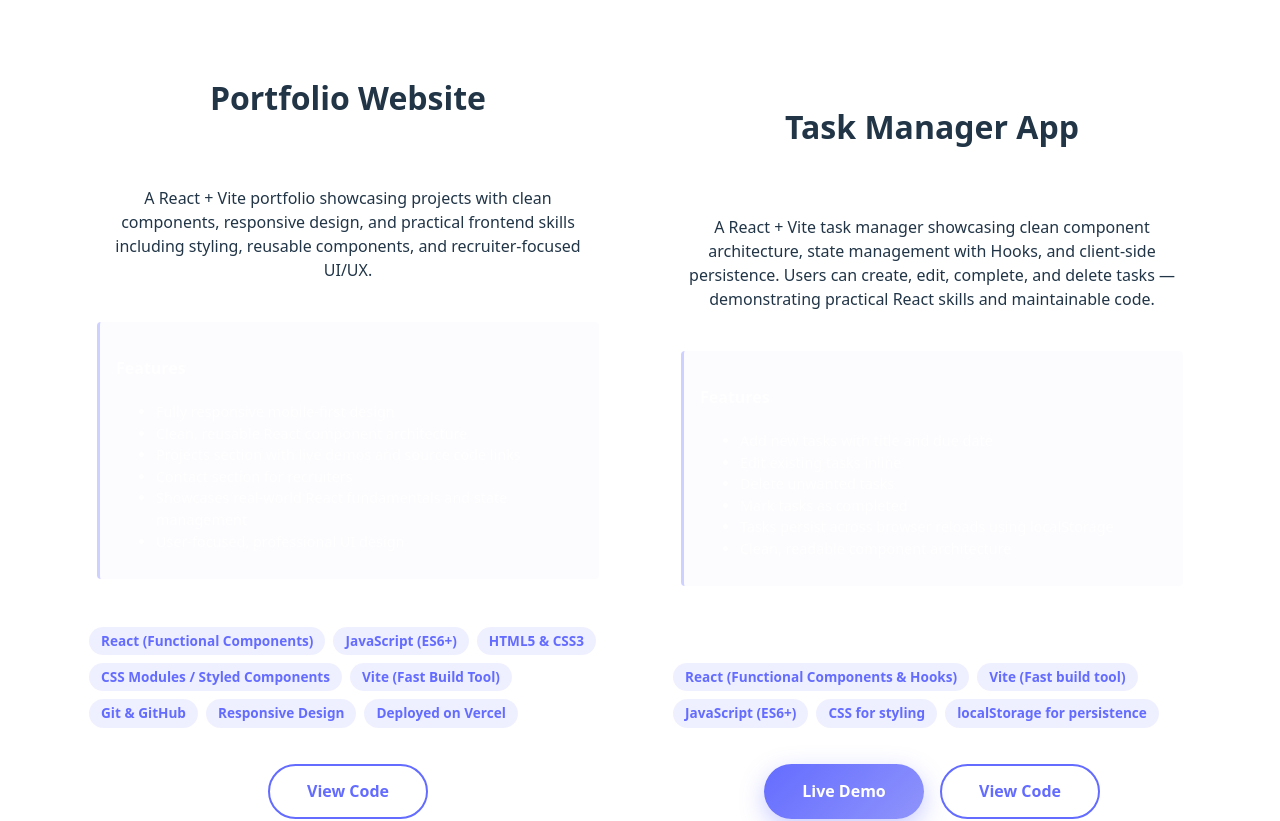
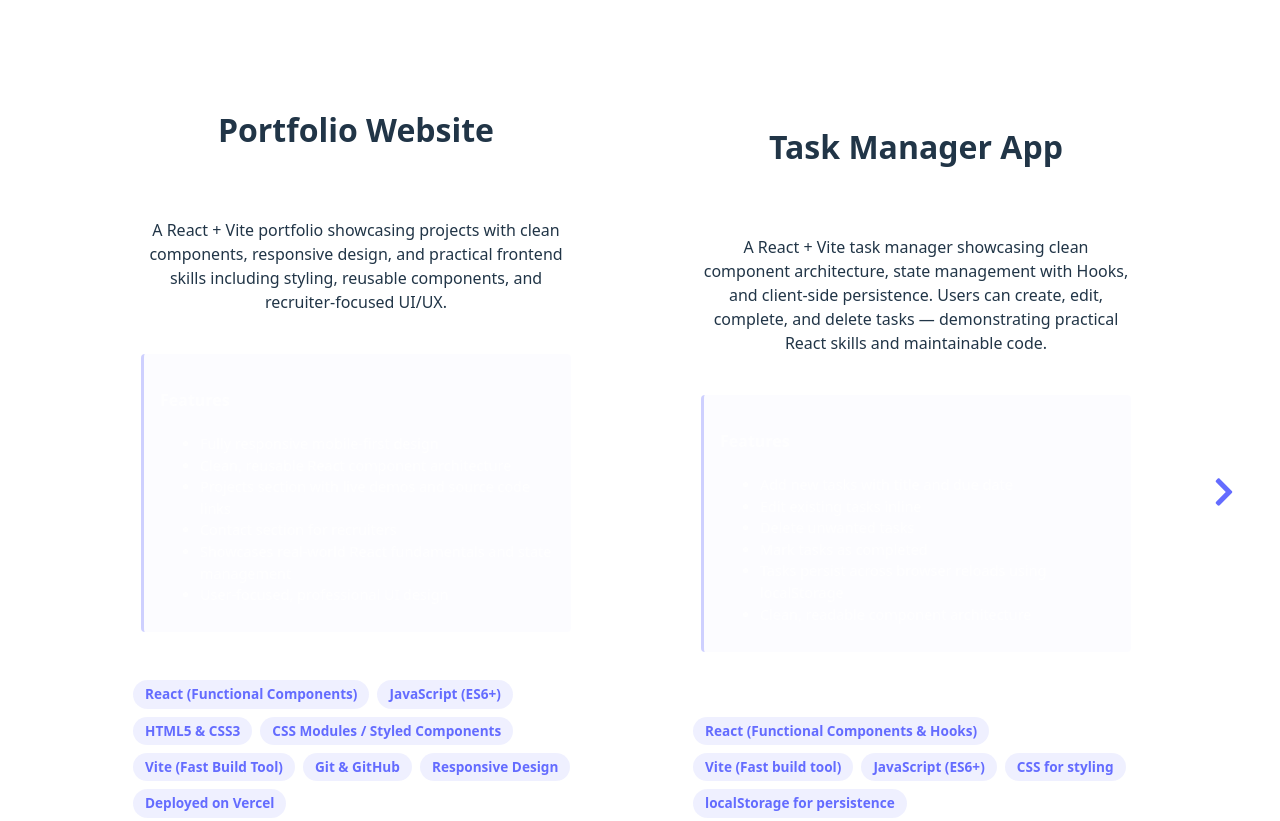
Before and after one commit to b-poole/portfolio, a React (Vite) app: page / in a window 1280 px wide. Shown: the part 1260-2081 px from the top of the page. Built offline with nearby package versions, Linux system fonts and the light colour scheme.

Commit message:
Added Project carousel and polish

```diff
--- a/src/App.css
+++ b/src/App.css
@@ -8,58 +8,7 @@
 .container {
   max-width: 1280px;
   margin: 0 auto;
-  /* Debugging Outline */
-  /*outline: 1px dashed rgba(255, 0, 0, 0.3);*/
 }
-
-
-
-
-
-
-
-/* Center Lines for Layout Debugging */
-
-/*
-
-section {
-  position: relative;
-}
-
-section::after {
-  content: '';
-  position: absolute;
-  top: 50%;
-  left: 0;
-  width: 100%;
-  height: 2px;
-  background-color: rgba(0, 128, 0, 0.3);
-  transform: translateY(-50%);
-  pointer-events: none;
-}
-
-.center-line {
-  position: absolute;
-  top: 0;
-  bottom: 0;
-  left: 50%;
-  transform: translateX(-50%);
-  width: 2px;
-  background-color: rgba(255, 0, 0, 0.5);
-  z-index: 9999;
-  pointer-events: none;
-}
-
-*/
-
-/* Tech Stack Section */
-
-
-/* Intro Links */
-
-
-/* CTA Buttons */
-
 
 /* Scroll Indicator */
 .scroll-indicator {
@@ -72,10 +21,10 @@ section::after {
 
 .scroll-indicator svg {
   font-size: 2rem;
-  animation: bounce 2s infinite;
+  animation: bounceDown 2s infinite;
 }
 
-@keyframes bounce {
+@keyframes bounceDown {
   0%, 20%, 50%, 80%, 100% {
     transform: translateY(0);
   }
@@ -92,8 +41,3 @@ section::after {
     animation: none;
   }
 }
-
-/* Contact Me Section */
-
-
-/* Footer */
--- a/src/App.jsx
+++ b/src/App.jsx
@@ -1,7 +1,5 @@
 import './App.css'
-import {
-  FaChevronDown
-} from 'react-icons/fa';
+import { FaChevronDown } from 'react-icons/fa';
 import Projects from './components/Projects';
 import Introduction from './components/Introduction';
 import CtaLinks from './components/CtaLinks';
@@ -13,11 +11,11 @@ import Footer from './components/Footer';
 function App() {
   return (
     <>
-      <div className="center-line" aria-hidden="true"></div>
       <header className='introduction'>
         <Introduction />
       </header>
 
+      <main>
         <section className='go-to-links'>
           <CtaLinks />
         </section>
@@ -45,6 +43,8 @@ function App() {
         <section id="contact-me" className='contact-me'>
           <ContactMe />
         </section>
+      </main>
+
 
       <footer className='footer'>
         <Footer />
--- a/src/components/Projects.css
+++ b/src/components/Projects.css
@@ -1,10 +1,8 @@
 .projects {
-    padding: 1rem 2rem;
+    padding: 1rem;
     display: flex;
     flex-wrap: wrap;
     justify-content: center;
-    gap: 3rem;
-    padding: 1rem;
 }
 
 .projects h2 {
@@ -19,26 +17,164 @@
   margin-bottom: 2rem;
 }
 
+.projects-wrapper {
+    max-width: 1200px;
+    width: 100%;
+    margin: 0 auto;
+    position: relative;
+    display: flex;
+    align-items: center;
+    gap: 0.75rem;
+}
+
 .projects-grid {
   display: grid;
-  grid-template-columns: repeat(auto-fit, minmax(300px, 1fr));
-  gap: 2rem;
+  grid-auto-flow: column;
+  grid-auto-columns: 88%;
+  gap: 1rem;
+
+  scrollbar-width: none;
+  overflow-x: auto;
+  scroll-behavior: smooth;
+  scroll-snap-type: x mandatory;
+}
+
+@media (min-width: 768px) {
+  .projects-grid {
+    grid-auto-columns: calc(50% - 0.75rem);
+  }
+}
+
+.projects-grid::-webkit-scrollbar {
+  display: none;
+}
+
+.scroll-btn {
+    color: #646cff;
+    width: 3rem;
+    padding: 0;
+    background: none;
+    border: none;
+    display: flex;
+    align-items: center;
+    justify-content: center;
+}
+
+@media (max-width: 768px) {
+    .projects {
+        padding-inline: 0;
+    }
+
+    .projects-wrapper {
+        gap: 0;
+        max-width: none;
+        width: 100vw;
+    }
+
+    .projects-grid {
+        margin: 0 1rem;
+    }
+
+    .scroll-btn {
+        display: none;
+    }
+}
+
+.scroll-btn.hidden {
+  visibility: hidden;
+  pointer-events: none;
+}
+
+.scroll-btn.visible {
+  visibility: visible;
+}
+
+.scroll-btn:focus-visible {
+  outline: 2px solid #646cff;
+  border-radius: 50%;
+}
+
+.scroll-btn svg {
+  font-size: 2rem;
+}
+
+.scroll-btn.left:hover svg {
+    animation: bounceLeft 1s;
+}
+
+.scroll-btn.right:hover svg {
+    animation: bounceRight 1s;
+}
+
+@keyframes bounceRight {
+  0%, 20%, 50%, 80%, 100% {
+    transform: translateX(0);
+  }
+  40% {
+    transform: translateX(6px);
+  }
+  60% {
+    transform: translateX(3px);
+  }
+}
+
+@keyframes bounceLeft {
+  0%, 20%, 50%, 80%, 100% {
+    transform: translateX(0);
+  }
+  40% {
+    transform: translateX(-6px);
+  }
+  60% {
+    transform: translateX(-3px);
+  }
+}
+
+.project-item {
+  scroll-snap-align: start;
+
+  padding: 1rem;
+  box-sizing: border-box;
+
+  display: flex;
+  justify-content: center;
 }
 
 .project-card {
+    width: 100%;
+    box-sizing: border-box;
     background: rgba(255, 255, 255, 0.03);
     border: 1px solid rgba(255, 255, 255, 0.08);
     border-radius: 16px;
     overflow: hidden;
+    padding: 1rem;
     display: flex;
     flex-direction: column;
     justify-content: space-between;
     transition: transform 0.2s ease, box-shadow 0.2s ease;
 }
 
+@media (max-width: 768px) {
+  .project-card {
+    max-width: none;
+  }
+
+  .project-item {
+    padding-inline: 0;
+    justify-content: stretch;
+  }
+}
+
 .project-card:hover {
   transform: translateY(-4px);
   box-shadow: 0 10px 30px rgba(100, 108, 255, 0.3);
+}
+
+@media (hover: none) {
+  .project-card:hover {
+    transform: none;
+    box-shadow: none;
+  }
 }
 
 .project-features {
--- a/src/components/Projects.jsx
+++ b/src/components/Projects.jsx
@@ -1,4 +1,9 @@
+import { useRef, useState, useEffect } from 'react';
 import Project from './Project';
+import {
+  FaChevronRight,
+  FaChevronLeft
+} from 'react-icons/fa';
 import './Projects.css';
 
 const projectList = [
@@ -46,19 +51,90 @@ const projectList = [
     demoLink: 'https://task-manager-bp.vercel.app/',
     repoLink: 'https://github.com/b-poole/task-manager',
   },
+  {
+    title: 'Test',
+    description: 'A React + Vite task manager showcasing clean component architecture, state management with Hooks, and client-side persistence. Users can create, edit, complete, and delete tasks — demonstrating practical React skills and maintainable code.',
+    features: [
+      "Add new tasks with title and due date",
+      "Edit existing tasks inline",
+      "Delete unwanted tasks",
+      "Mark tasks as completed",
+      "Tasks persist across browser reloads using localStorage",
+      "Clean, readable component architecture"
+    ],
+    tech: [
+      "React (Functional Components & Hooks)",
+      "Vite (Fast build tool)",
+      "JavaScript (ES6+)",
+      "CSS for styling",
+      "localStorage for persistence"
+    ],
+    demoLink: 'https://task-manager-bp.vercel.app/',
+    repoLink: 'https://github.com/b-poole/task-manager',
+  }
   // Add more projects here
 ];
 
 export default function Projects() {
+  const scrollRef = useRef(null);
+  const [canScrollLeft, setCanScrollLeft] = useState(false);
+  const [canScrollRight, setCanScrollRight] = useState(false);
+
+  // Update button visibility based on scroll position
+  useEffect(() => {
+    const el = scrollRef.current;
+    if (!el) return;
+
+    const updateScrollState = () => {
+      const { scrollLeft, scrollWidth, clientWidth } = el;
+
+      setCanScrollLeft(scrollLeft > 0);
+      setCanScrollRight(scrollLeft + clientWidth < scrollWidth - 1);
+    };
+
+    updateScrollState();
+    el.addEventListener('scroll', updateScrollState);
+    window.addEventListener('resize', updateScrollState);
+
+    return () => {
+      el.removeEventListener('scroll', updateScrollState);
+      window.removeEventListener('resize', updateScrollState);
+    };
+  }, []);
+
+  const scrollByPage = (direction) => {
+    const el = scrollRef.current;
+    if (!el) return;
+
+    el.scrollBy({
+      left: direction === 'right' ? el.clientWidth : -el.clientWidth,
+      behavior: 'smooth',
+    });
+  };
+
   return (
     <>
       <section className="projects" id="projects">
           <div className="container">
             <h2>Projects</h2>
-                <div className="projects-grid">
+            <div className='projects-wrapper'>
+              <button className={`scroll-btn left ${canScrollLeft ? 'visible' : 'hidden'}`} onClick={() => scrollByPage('left')}>
+                <FaChevronLeft />
+              </button>
+
+
+              <div className="projects-grid" ref={scrollRef}>
                   {projectList.map((project, index) => (
-                    <Project key={index} {...project} />
+                    <div className='project-item' key={index}>
+                      <Project {...project} />
+                    </div>
               ))}
+              </div>
+
+              <button className={`scroll-btn right ${canScrollRight ? 'visible' : 'hidden'}`} onClick={() => scrollByPage('right')}>
+                <FaChevronRight />
+              </button>
+
             </div>
           </div>
       </section>
```
Lines whose indentation alone changed are shown as unchanged.
